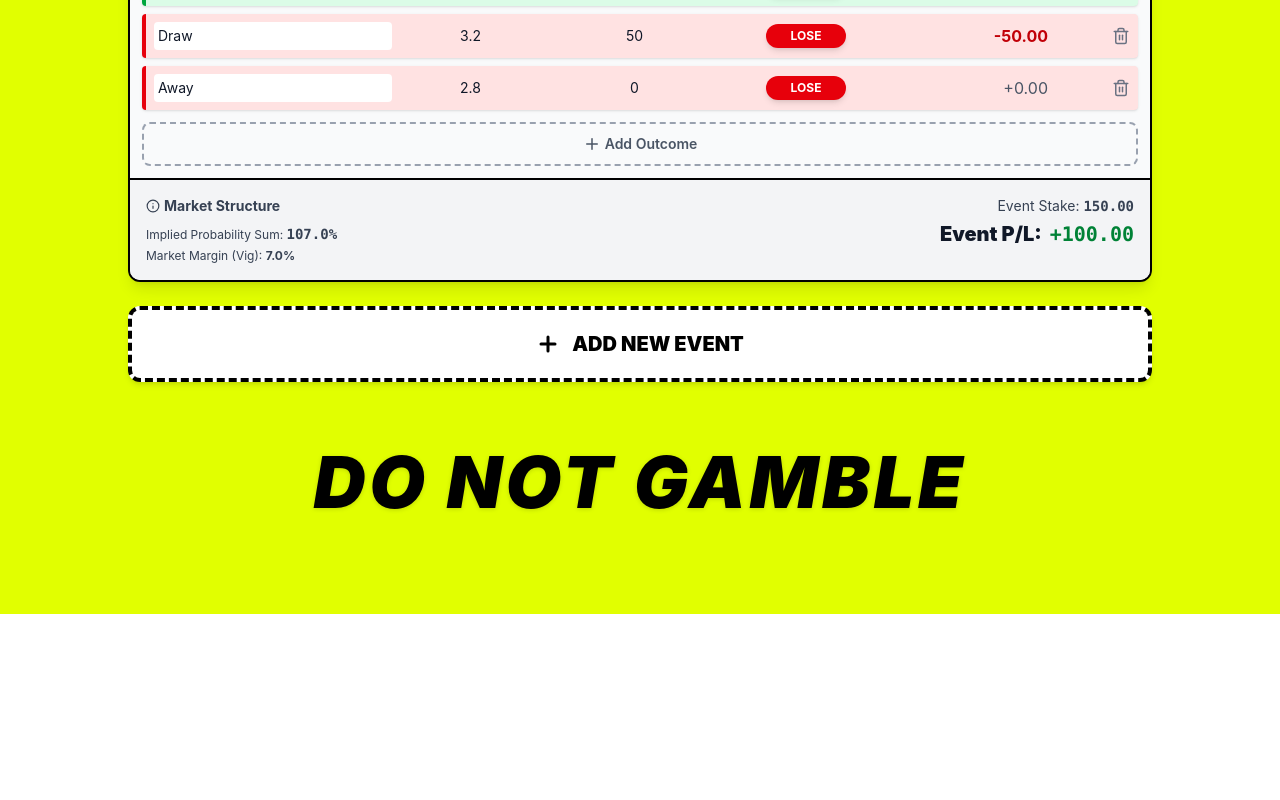
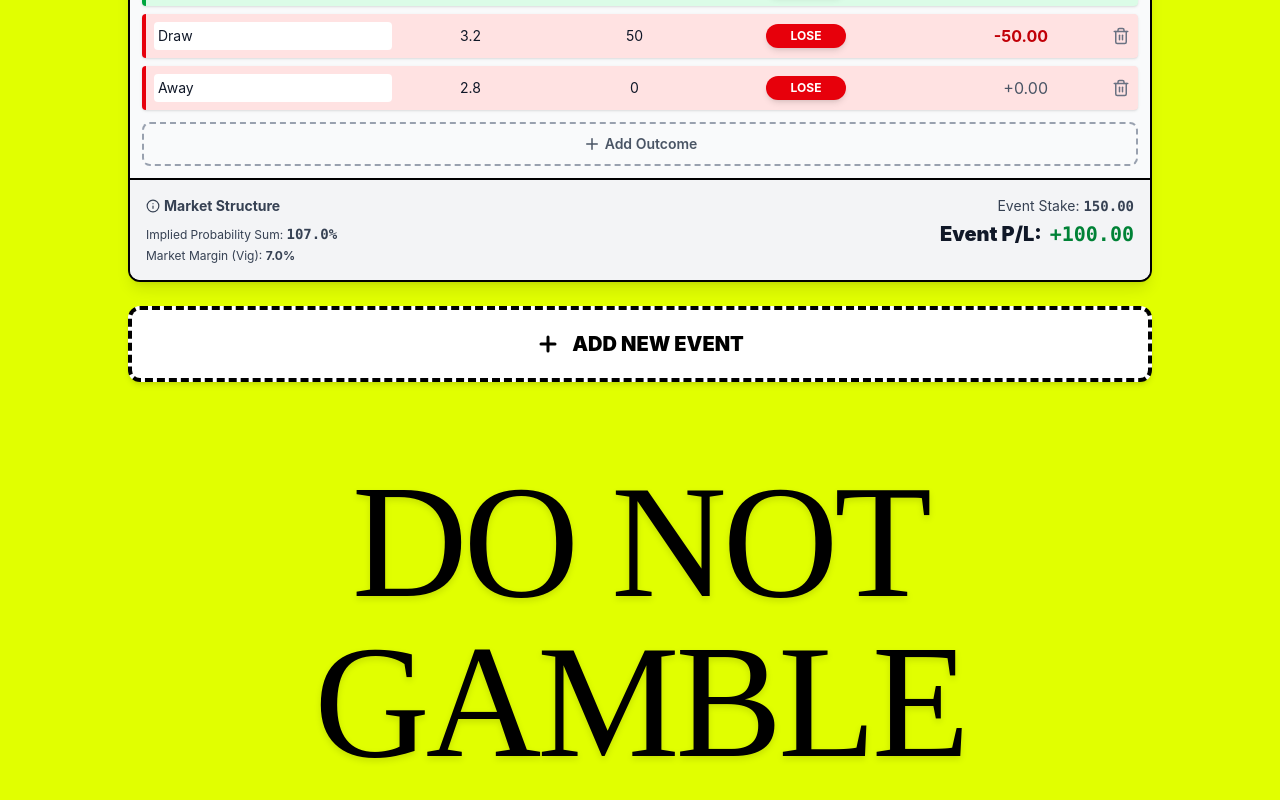
Before and after one commit to sreeramarpro/oddssimulator, a React (Vite) app: page / in a window 1280 px wide. Shown: the part 523-1323 px from the top of the page. Before the commit the page ends 1137 px from the top, so only its background shows below. Built offline with nearby package versions, Linux system fonts and the light colour scheme.

Commit message:
styling changes

```diff
--- a/src/App.tsx
+++ b/src/App.tsx
@@ -32,8 +32,8 @@ const calculateOutcomePL = (odds: string | number, stake: string | number, isWin
 
 const NeonWarning = () => {
   return (
-    <div className="flex justify-center py-16 w-full select-none">
-      <h2 className="text-5xl md:text-7xl font-black italic tracking-wider text-center uppercase text-black drop-shadow-sm">
+    <div className="flex justify-center py-12 md:py-20 w-full select-none">
+      <h2 className="text-[5.5rem] md:text-[10rem] leading-none tracking-tight text-center uppercase text-black drop-shadow-md font-['Anton']">
         Do Not Gamble
       </h2>
     </div>
```
